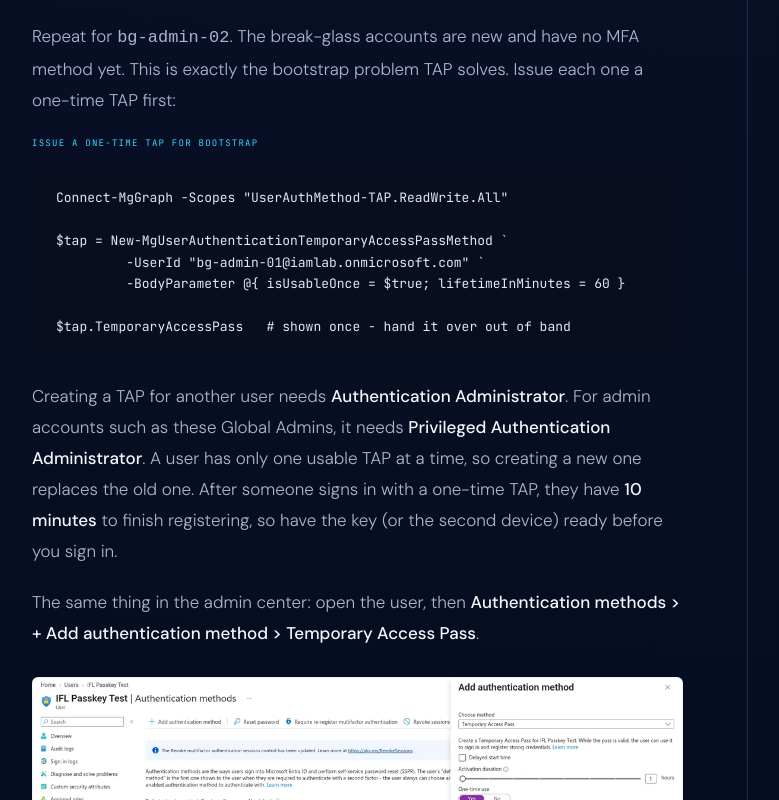
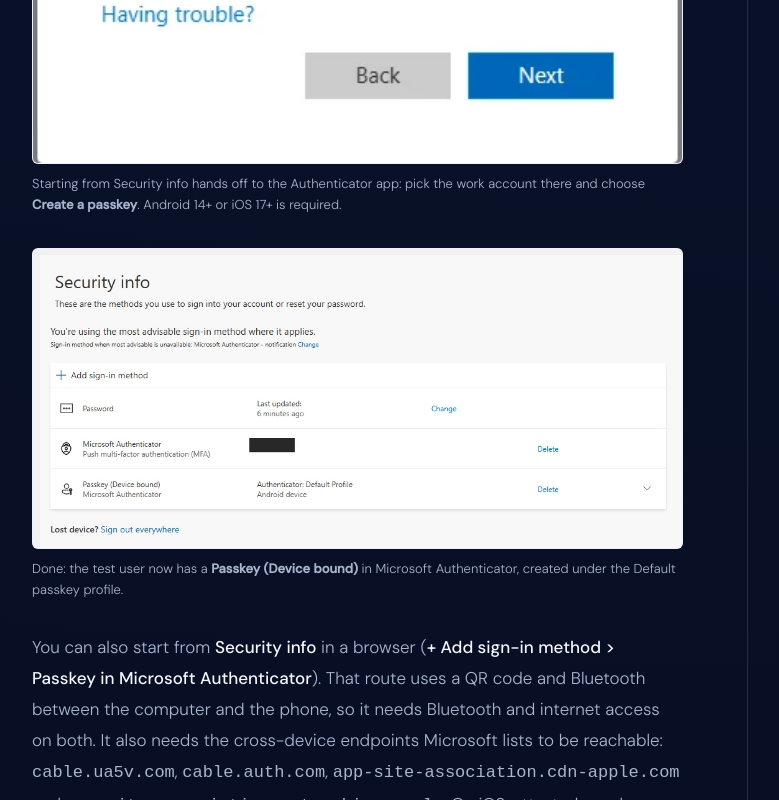
Before and after one commit to Masood-Raza/identityfrontline, a plain HTML site: page blog-post-6.html in a window 1280 px wide. Shown: the part 10801-11601 px from the top of the page, without its empty margins (110-889 px from the left). Drawn offline with Linux system fonts and the light colour scheme.

Commit message:
Post 6: add masked Authenticator passkey registration screenshots

```diff
--- a/blog-post-6.html
+++ b/blog-post-6.html
@@ -430,7 +430,9 @@
 
 <table class="step-table"><thead><tr><th>Step</th><th>Action</th></tr></thead><tbody><tr><td>1</td><td>In Authenticator, add your work or school account (or tap the existing account) and choose <strong>Create a passkey</strong></td></tr><tr><td>2</td><td>Complete MFA, and set a device screen lock if prompted</td></tr><tr><td>3</td><td>When asked, enable Authenticator as a passkey provider. On iOS 18 that's <strong>Settings &gt; General &gt; AutoFill &amp; Passwords</strong> (iOS 17: <strong>Settings &gt; Passwords &gt; Password Options</strong>): turn on AutoFill Passwords and Passkeys and select Authenticator under Autofill From. On Android, open <strong>Passwords &amp; accounts</strong> and select Authenticator under <strong>Additional providers</strong>.</td></tr><tr><td>4</td><td>Finish. The account in Authenticator now shows a passkey.</td></tr></tbody></table>
 
-<!-- SCREENSHOT PENDING (needs Masood's phone): Microsoft Authenticator passkey registration for the test user - "Create a passkey" / passkey created confirmation. Mask tenant, UPN and device details before adding. -->
+<figure class="post-figure"><a href="/assets/img/post-6/authenticator-passkey-finish-creating.webp?v=2" target="_blank" rel="noopener"><img src="/assets/img/post-6/authenticator-passkey-finish-creating.webp?v=2" width="446" height="713" alt="Security info dialog titled Finish creating your passkey in Authenticator, telling the user to select their work account in Authenticator and choose Create a passkey, with the account name blacked out" loading="lazy" decoding="async"></a><figcaption>Starting from Security info hands off to the Authenticator app: pick the work account there and choose <strong>Create a passkey</strong>. Android 14+ or iOS 17+ is required.</figcaption></figure>
+
+<figure class="post-figure"><a href="/assets/img/post-6/security-info-passkey-registered.webp?v=2" target="_blank" rel="noopener"><img src="/assets/img/post-6/security-info-passkey-registered.webp?v=2" width="1044" height="481" alt="Security info page listing Password, Microsoft Authenticator push MFA and a Passkey (Device bound) in Microsoft Authenticator, created with the Default passkey profile on an Android device" loading="lazy" decoding="async"></a><figcaption>Done: the test user now has a <strong>Passkey (Device bound)</strong> in Microsoft Authenticator, created under the Default passkey profile.</figcaption></figure>
 
 <p>You can also start from <strong>Security info</strong> in a browser (<strong>+ Add sign-in method &gt; Passkey in Microsoft Authenticator</strong>). That route uses a QR code and Bluetooth between the computer and the phone, so it needs Bluetooth and internet access on both. It also needs the cross-device endpoints Microsoft lists to be reachable: <code>cable.ua5v.com</code>, <code>cable.auth.com</code>, <code>app-site-association.cdn-apple.com</code> and <code>app-site-association.networking.apple</code>. On iOS, attested passkeys can only be registered directly in the Authenticator app, which is another reason to start there.</p>
 
```
Also changed, not shown: assets/img/post-6/authenticator-passkey-finish-creating.webp (added), assets/img/post-6/security-info-passkey-registered.webp (added).
